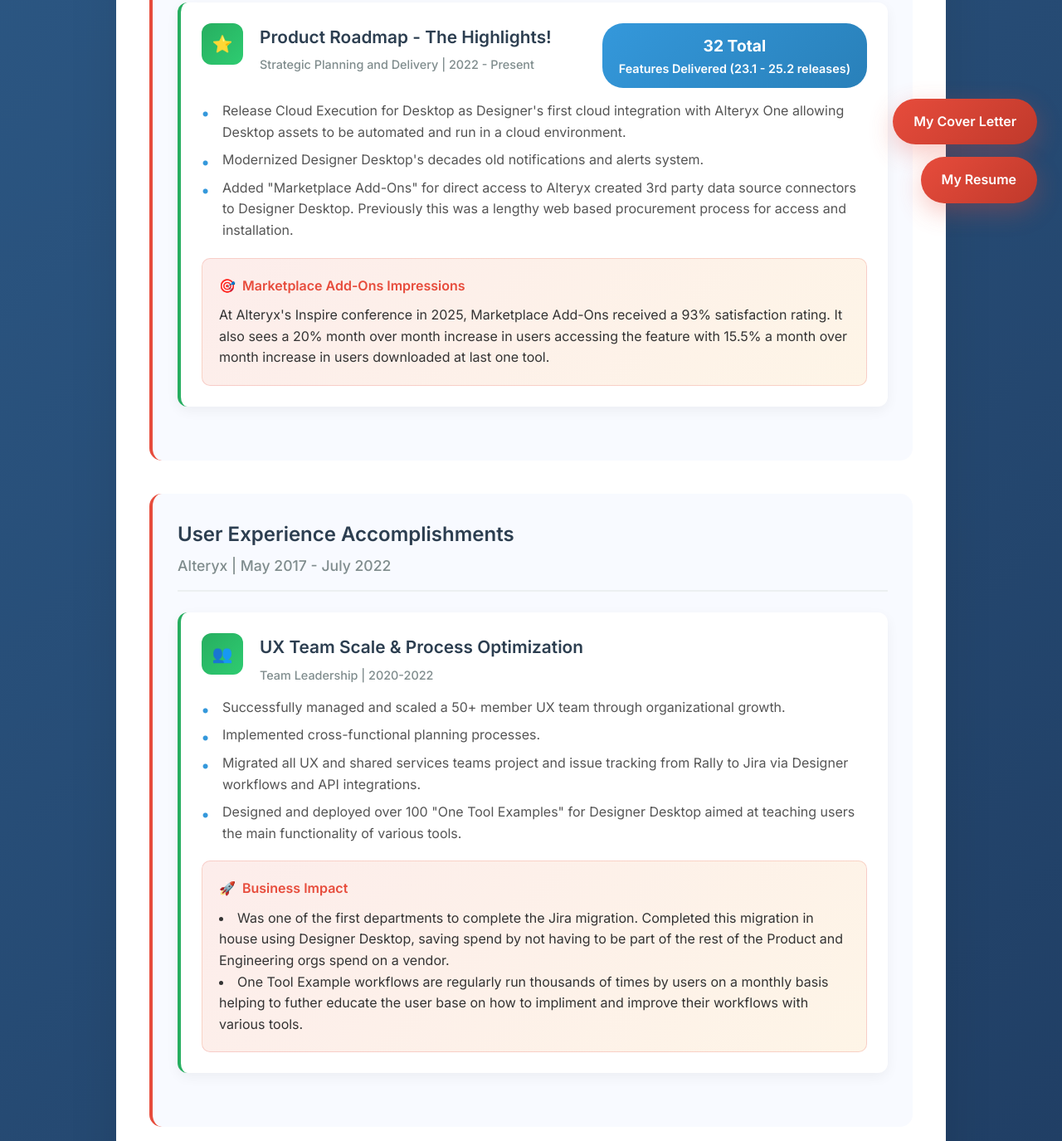
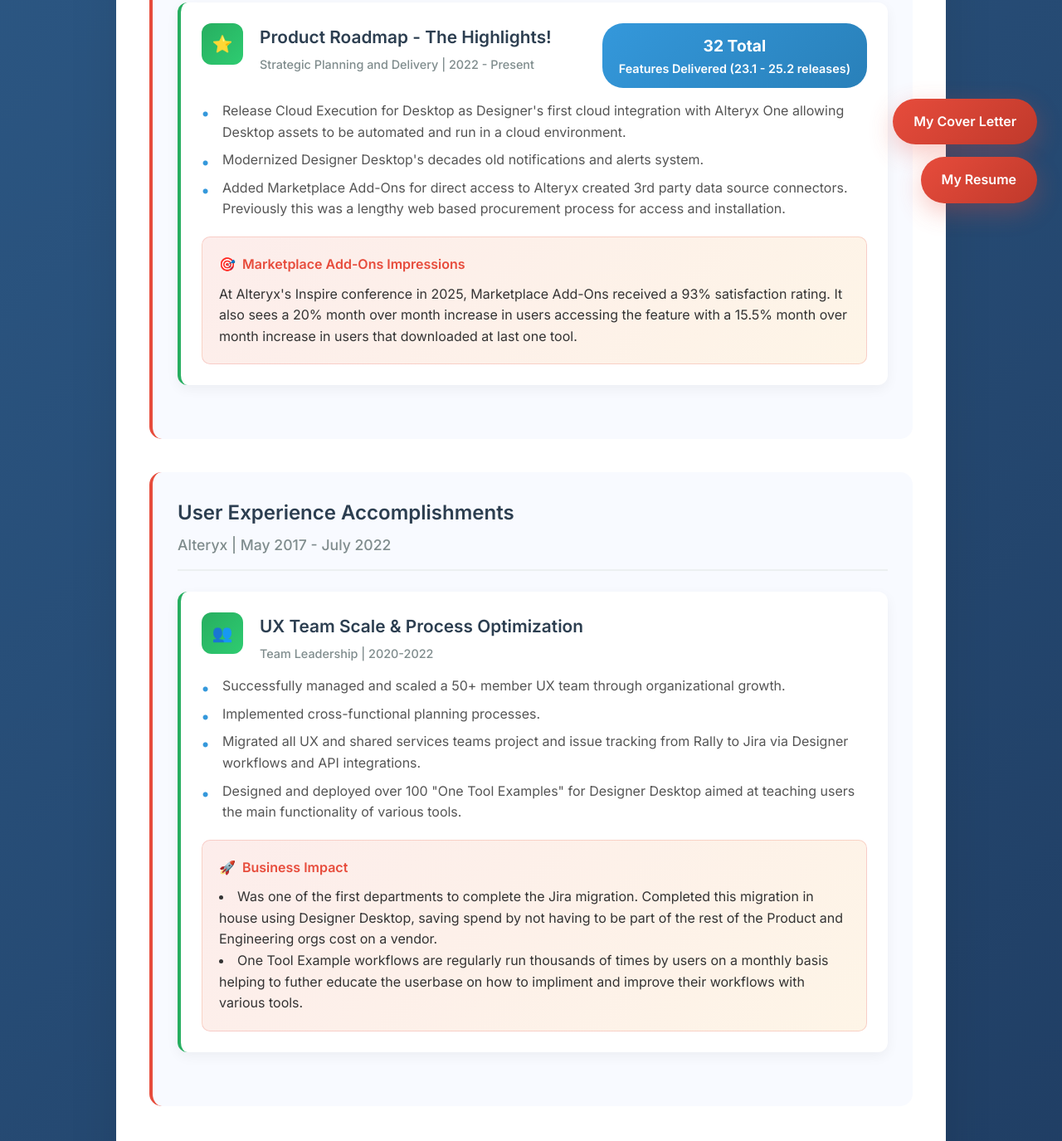
Before and after one commit to makey06/Accomplishments, a plain HTML site: page index.html in a window 1280 px wide. Shown: the part 525-1900 px from the top of the page at 83% size. Drawn offline with Linux system fonts and the light colour scheme.

Commit message:
Update index.html

```diff
--- a/index.html
+++ b/index.html
@@ -419,12 +419,12 @@
                             <ul>
                                 <li>Release Cloud Execution for Desktop as Designer's first cloud integration with Alteryx One allowing Desktop assets to be automated and run in a cloud environment.</li>
                                 <li>Modernized Designer Desktop's decades old notifications and alerts system.</li>
-                                <li>Added "Marketplace Add-Ons" for direct access to Alteryx created 3rd party data source connectors to Designer Desktop. Previously this was a lengthy web based procurement process for access and installation.</li>
+                                <li>Added Marketplace Add-Ons for direct access to Alteryx created 3rd party data source connectors. Previously this was a lengthy web based procurement process for access and installation.</li>
                             </ul>
                         </div>
                         <div class="impact-section">
                             <div class="impact-title">Marketplace Add-Ons Impressions</div>
-                            <p>At Alteryx's Inspire conference in 2025, Marketplace Add-Ons received a 93% satisfaction rating. It also sees a 20% month over month increase in users accessing the feature with 15.5% a month over month increase in users downloaded at last one tool.</p>
+                            <p>At Alteryx's Inspire conference in 2025, Marketplace Add-Ons received a 93% satisfaction rating. It also sees a 20% month over month increase in users accessing the feature with a 15.5% month over month increase in users that downloaded at last one tool.</p>
                         </div>
                     </div>
                 </div>
@@ -453,8 +453,8 @@
                         </div>
                         <div class="impact-section">
                             <div class="impact-title2">Business Impact</div>
-                            <li>Was one of the first departments to complete the Jira migration. Completed this migration in house using Designer Desktop, saving spend by not having to be part of the rest of the Product and Engineering orgs spend  on a vendor.</li>
-                            <li>One Tool Example workflows are regularly run thousands of times by users on a monthly basis helping to futher educate the user base on how to impliment and improve their workflows with various tools.</li>
+                            <li>Was one of the first departments to complete the Jira migration. Completed this migration in house using Designer Desktop, saving spend by not having to be part of the rest of the Product and Engineering orgs cost on a vendor.</li>
+                            <li>One Tool Example workflows are regularly run thousands of times by users on a monthly basis helping to futher educate the userbase on how to impliment and improve their workflows with various tools.</li>
                         </div>
                     </div>
                 </div>
```
